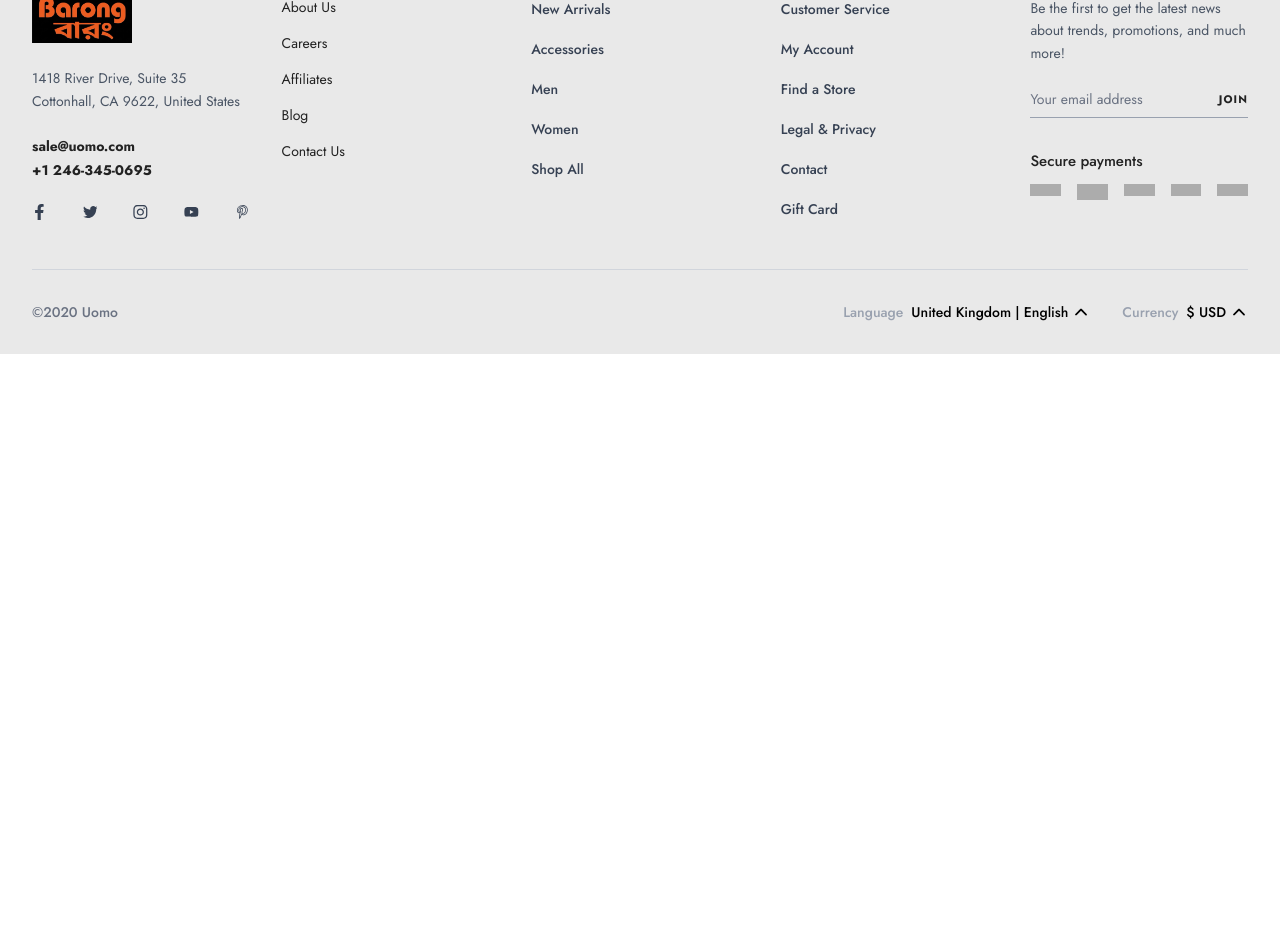
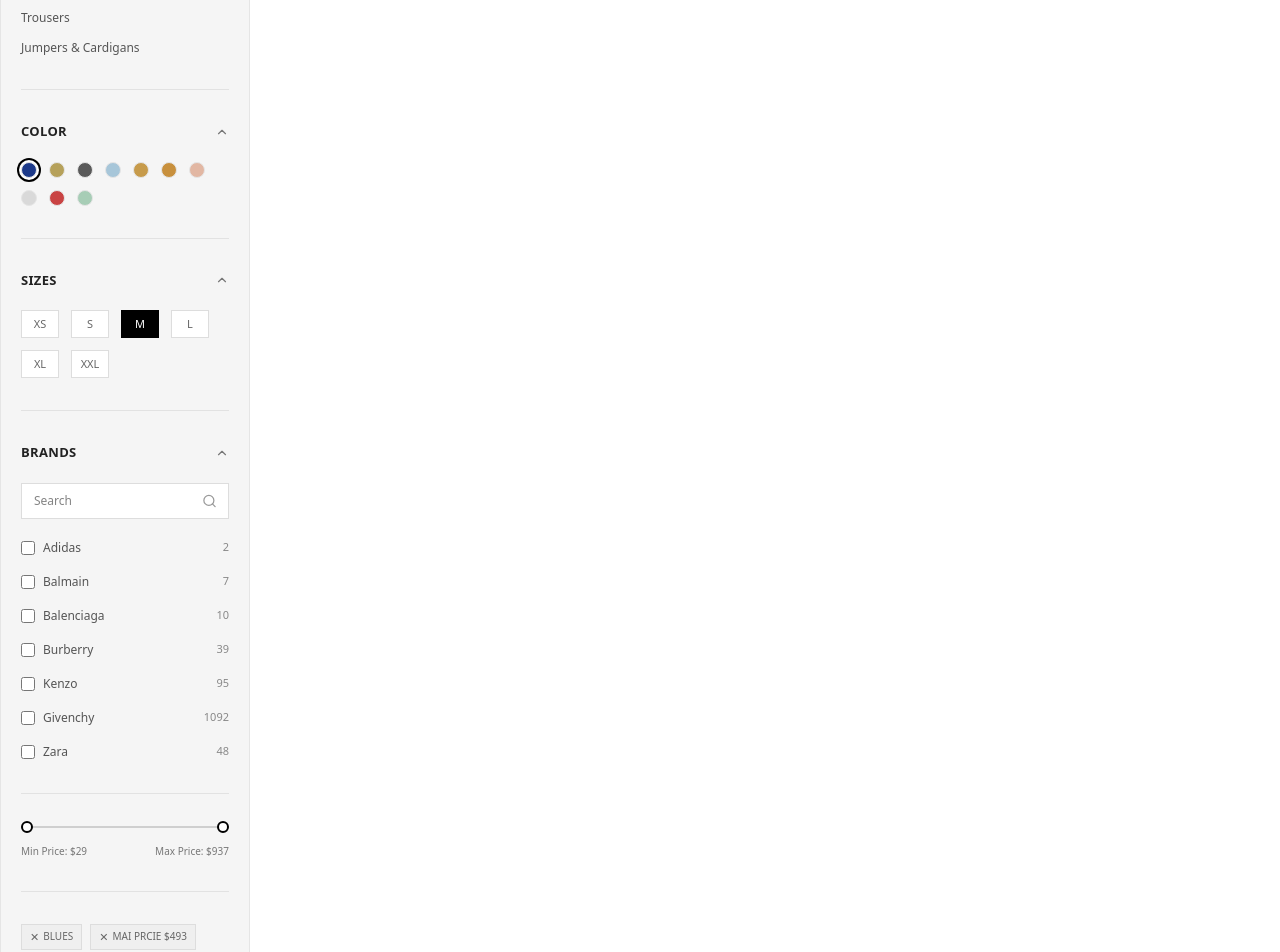
Before and after one commit to minhazulabidin/uomo, a Next.js app in the folder Client/: page /shop in a window 1280 px wide. Shown: the part 960-1912 px from the top of the page. Before the commit the page ends 1314 px from the top, so only its background shows below. Built offline with nearby package versions, Linux system fonts and the light colour scheme; no server answers; grey boxes are pictures that could not be loaded.

Commit message:
shop sidebar added but not edit

```diff
--- a/Client/src/app/(root)/shop/page.jsx
+++ b/Client/src/app/(root)/shop/page.jsx
@@ -6,6 +6,7 @@
 import ViewAndSort from "@/components/Shop/ViewAndSort";
 import Pagination from "@/components/Shop/Pagination";
 import useViewProductStore from "@/ZustandStore/ViewProduct.store";
+import ShopSidebar from "@/components/Shop/ShopSidebar";
 
 const page = () => {
   const shopNav = [
@@ -43,13 +44,15 @@
       </div>
       <section className="mt-9">
         <Container className="flex gap-15">
-          <aside className="w-full max-w-75"></aside>
+          <aside className="w-full max-w-75">
+            <ShopSidebar />g
+          </aside>
           <div className="w-full flex-1">
             <div className="flex justify-between">
               <Breadcrumbs />
               <ViewAndSort />
             </div>
-            <Pagination/>
+            <Pagination />
           </div>
         </Container>
       </section>
--- /dev/null
+++ b/Client/src/components/Shop/ShopSidebar.jsx
@@ -0,0 +1,225 @@
+"use client";
+
+import { ChevronUp, Search } from "lucide-react";
+import { useState } from "react";
+
+const categories = [
+  "Dresses",
+  "Sweatshirts",
+  "Jackets",
+  "Jeans",
+  "Men",
+  "Shorts",
+  "Swimwear",
+  "T-Shirts & Tops",
+  "Trousers",
+  "Jumpers & Cardigans",
+];
+
+const colors = [
+  "#1D3A8A",
+  "#B6A15A",
+  "#5A5A5A",
+  "#A7C6D9",
+  "#C79B4B",
+  "#C8903D",
+  "#E2B7A3",
+  "#D9D9D9",
+  "#C94343",
+  "#A7CDB6",
+];
+
+const sizes = ["XS", "S", "M", "L", "XL", "XXL"];
+
+const brands = [
+  { name: "Adidas", count: 2 },
+  { name: "Balmain", count: 7 },
+  { name: "Balenciaga", count: 10 },
+  { name: "Burberry", count: 39 },
+  { name: "Kenzo", count: 95 },
+  { name: "Givenchy", count: 1092 },
+  { name: "Zara", count: 48 },
+];
+
+const tags = ["BLUES", "MAI PRCIE $493", "Zara", "ACNE FLEX"];
+
+const ShopSidebar = () => {
+  const [selectedColor, setSelectedColor] = useState("#1D3A8A");
+  const [selectedSize, setSelectedSize] = useState("M");
+
+  return (
+    <div className="w-[250px] bg-[#f5f5f5] border border-[#e5e5e5] p-5 font-poppins">
+
+      {/* PRODUCT CATEGORIES */}
+      <div>
+        <div className="flex items-center justify-between mb-5">
+          <h3 className="text-[13px] font-semibold uppercase tracking-wide text-[#222]">
+            Product Categories
+          </h3>
+
+          <ChevronUp size={14} className="text-[#777]" />
+        </div>
+
+        <ul className="space-y-3">
+          {categories.map((category, index) => (
+            <li
+              key={index}
+              className="text-[12px] text-[#555] hover:text-black cursor-pointer transition-all"
+            >
+              {category}
+            </li>
+          ))}
+        </ul>
+      </div>
+
+      {/* Divider */}
+      <div className="border-t border-[#e2e2e2] my-8" />
+
+      {/* COLORS */}
+      <div>
+        <div className="flex items-center justify-between mb-5">
+          <h3 className="text-[13px] font-semibold uppercase tracking-wide text-[#222]">
+            Color
+          </h3>
+
+          <ChevronUp size={14} className="text-[#777]" />
+        </div>
+
+        <div className="flex flex-wrap gap-3">
+          {colors.map((color, index) => (
+            <button
+              key={index}
+              onClick={() => setSelectedColor(color)}
+              className={`w-4 h-4 rounded-full border transition-all ${
+                selectedColor === color
+                  ? "ring-2 ring-offset-2 ring-black"
+                  : ""
+              }`}
+              style={{ backgroundColor: color }}
+            />
+          ))}
+        </div>
+      </div>
+
+      {/* Divider */}
+      <div className="border-t border-[#e2e2e2] my-8" />
+
+      {/* SIZES */}
+      <div>
+        <div className="flex items-center justify-between mb-5">
+          <h3 className="text-[13px] font-semibold uppercase tracking-wide text-[#222]">
+            Sizes
+          </h3>
+
+          <ChevronUp size={14} className="text-[#777]" />
+        </div>
+
+        <div className="flex flex-wrap gap-3">
+          {sizes.map((size, index) => (
+            <button
+              key={index}
+              onClick={() => setSelectedSize(size)}
+              className={`min-w-[38px] h-[28px] border text-[11px] transition-all ${
+                selectedSize === size
+                  ? "bg-black text-white border-black"
+                  : "bg-white text-[#666] border-[#ddd]"
+              }`}
+            >
+              {size}
+            </button>
+          ))}
+        </div>
+      </div>
+
+      {/* Divider */}
+      <div className="border-t border-[#e2e2e2] my-8" />
+
+      {/* BRANDS */}
+      <div>
+        <div className="flex items-center justify-between mb-5">
+          <h3 className="text-[13px] font-semibold uppercase tracking-wide text-[#222]">
+            Brands
+          </h3>
+
+          <ChevronUp size={14} className="text-[#777]" />
+        </div>
+
+        {/* Search */}
+        <div className="relative mb-5">
+          <input
+            type="text"
+            placeholder="Search"
+            className="w-full h-[36px] border border-[#ddd] bg-white pl-3 pr-10 text-[12px] outline-none"
+          />
+
+          <Search
+            size={15}
+            className="absolute right-3 top-1/2 -translate-y-1/2 text-[#999]"
+          />
+        </div>
+
+        {/* Brand List */}
+        <div className="space-y-4">
+          {brands.map((brand, index) => (
+            <label
+              key={index}
+              className="flex items-center justify-between cursor-pointer"
+            >
+              <div className="flex items-center gap-2">
+                <input
+                  type="checkbox"
+                  className="w-3.5 h-3.5 accent-black"
+                />
+
+                <span className="text-[12px] text-[#555]">
+                  {brand.name}
+                </span>
+              </div>
+
+              <span className="text-[11px] text-[#888]">
+                {brand.count}
+              </span>
+            </label>
+          ))}
+        </div>
+      </div>
+
+      {/* Divider */}
+      <div className="border-t border-[#e2e2e2] my-8" />
+
+      {/* PRICE */}
+      <div>
+        <div className="relative mb-4">
+          <div className="h-[2px] bg-[#cfcfcf] w-full" />
+
+          <div className="absolute left-0 top-1/2 -translate-y-1/2 w-3 h-3 rounded-full border-2 border-black bg-white" />
+
+          <div className="absolute right-0 top-1/2 -translate-y-1/2 w-3 h-3 rounded-full border-2 border-black bg-white" />
+        </div>
+
+        <div className="flex items-center justify-between text-[10px] text-[#777]">
+          <p>Min Price: $29</p>
+          <p>Max Price: $937</p>
+        </div>
+      </div>
+
+      {/* Divider */}
+      <div className="border-t border-[#e2e2e2] my-8" />
+
+      {/* TAGS */}
+      <div className="flex flex-wrap gap-2">
+        {tags.map((tag, index) => (
+          <button
+            key={index}
+            className="flex items-center gap-1 border border-[#ddd] bg-[#efefef] px-2 py-1 text-[10px] text-[#666]"
+          >
+            <span className="text-[11px]">✕</span>
+            {tag}
+          </button>
+        ))}
+      </div>
+    </div>
+  );
+};
+
+export default ShopSidebar;
```
